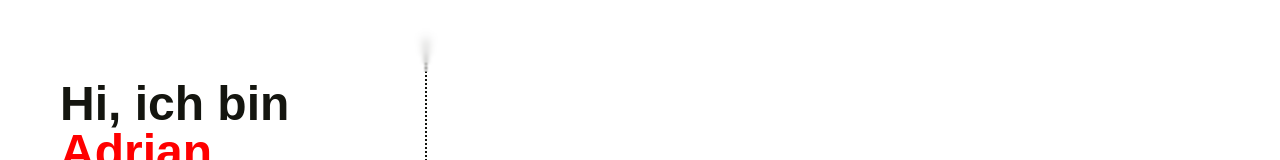
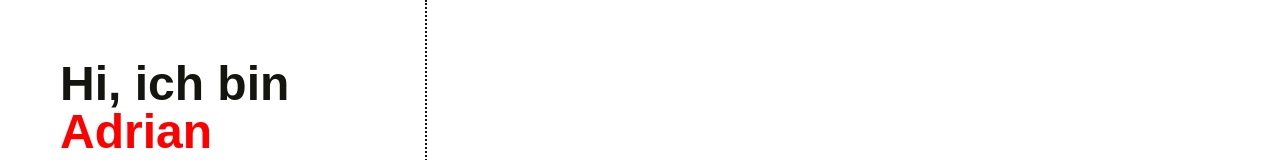
Before and after one commit to adrianricken/portfolio_250129, a Next.js app: page / in a window 1280 px wide. Shown: the top 160 px of the page. Built offline with nearby package versions, Linux system fonts and the light colour scheme.

Commit message:
change highlight color

```diff
--- a/src/app/globals.css
+++ b/src/app/globals.css
@@ -14,10 +14,10 @@ body {
   margin: 0;
   padding: 0;
   overflow-x: hidden;
-  background-color: var(--background-color);
   scroll-behavior: smooth;
-  color: var(--text-color1);
+  color: var(--text-color);
   font-family: "Montserrat", sans-serif;
+  background: var(--background-color);
 }
 
 * {
@@ -27,22 +27,18 @@ body {
 
 :root {
   --background-color: #ffffff;
-  --text-color1: #14150f;
-  --text-color2: #53372b;
+  --text-color: #14150f;
   --highlight-color: #ff0000;
   --icon-text-color: #14150f;
   --icon-background-color: #f2e4e4;
-  --navBar-border: #f1eaea;
 }
 
 [data-theme="dark"] {
   --background-color: #0000009b;
-  --text-color1: #d9d9d9;
-  --text-color2: #cccccc;
+  --text-color: #d9d9d9;
   --highlight-color: #ff0000;
   --icon-text-color: #14150f;
   --icon-background-color: #f2e4e4;
-  --navBar-border: #f1eaea;
 }
 
 @layer base {
--- a/src/app/layout.js
+++ b/src/app/layout.js
@@ -13,14 +13,14 @@ const geistMono = Geist_Mono({
 });
 
 export const metadata = {
-  title: "Adrian Ricken",
-  description: "Generated by create next app",
+  title: "Betreten erwünscht",
+  // description: "Auszüge aus meinem Schaffen",
 };
 
 export default function RootLayout({ children }) {
   return (
     <html lang="en">
-      <link rel="icon" href="/assets/favicon.png" sizes="any" />
+      <link rel="icon" href="/assets/favicon_white.png" sizes="any" />
       <body
         className={`${geistSans.variable} ${geistMono.variable} antialiased`}
       >
--- a/src/app/page.js
+++ b/src/app/page.js
@@ -7,7 +7,7 @@ import TransparentHeader from "@/components/TransparentHeader";
 export default function Home() {
   return (
     <>
-      <TransparentHeader />
+      {/* <TransparentHeader /> */}
       <About />
       <Projects />
       {/* Architekturpart */}
--- a/src/components/About.jsx
+++ b/src/components/About.jsx
@@ -9,23 +9,20 @@ import ContactLinks from "./ContactLinks";
 const About = () => {
   return (
     <>
-      <div
-        id="about"
-        className="flex justify-center md:min-h-screen pt-10 md:mt-0"
-      >
+      <div id="about" className="flex justify-center md:min-h-screen md:mt-0">
         <div className="relative w-full max-w-[1680px] h-content md:min-h-screen grid grid-cols-1 md:grid-cols-[2fr_3fr] lg:grid-cols-[1fr_2fr]">
           {/* Linker Container */}
-          <div className="relative flex flex-col items-center md:px-15 pt-10 md:border-r-2 md:border-dotted">
+          <div className="relative flex flex-col items-center md:px-15 pt-15 md:border-r-2 md:border-dotted">
             <h1 className="md:text-5xl md:self-start">
               Hi, ich bin{" "}
               <span className="text-[var(--highlight-color)]">Adrian</span>
             </h1>
             <h2 className="md:self-start md:text-3xl">Junior Web Developer</h2>
-            <div className="md:w-full w-100 sm:w-120 px-10 md:px-0">
+            <div className="hidden md:block md:w-full w-100 sm:w-120 px-10 md:px-0">
               <ContactLinks />
             </div>
 
-            <p className="w-100 sm:w-120 md:hidden font-bold text-lg md:text-xl text-justify leading-relaxed mt-5 px-10">
+            <p className="w-100 sm:w-120 md:hidden font-bold text-lg md:text-xl text-justify leading-relaxed mt-10 px-10">
               Design, Struktur und Funktionalität haben mich schon immer
               fasziniert. Mein Architekturstudium hat mir das Denken in
               Systemen, präzise Planung und nutzerzentrierte Gestaltung
@@ -41,7 +38,7 @@ const About = () => {
             alt="profile picture"
             width={320}
             height={320} // Setze eine Höhe hinzu
-            className="hidden md:block absolute bottom-20 left-1/2 md:left-1/5 lg:left-1/6 -translate-x-1/2"
+            className="hidden md:block absolute bottom-10 left-1/2 md:left-1/5 lg:left-1/6 -translate-x-1/2"
           />
 
           {/* Rechter Container */}
--- a/src/components/CV.jsx
+++ b/src/components/CV.jsx
@@ -73,13 +73,13 @@ export default function CV() {
             setActiveId={setActiveId}
           />
         ))}
-        <div className="w-full pt-10 flex justify-center items-center">
+        <div className="w-full pt-10 flex justify-start items-center">
           <a
             target="blank"
             href="https://app.enhancv.com/share/7c236387/?utm_medium=growth&utm_campaign=share-resume&utm_source=dynamic"
-            className="text-lg font-bold hover:text-gray-400"
+            className="text-lg font-bold hover:text-[var(--highlight-color)]"
           >
-            👉 ausführliches CV 👈
+            &rarr; detailliertes CV
           </a>
         </div>
       </div>
--- a/src/components/Contact.jsx
+++ b/src/components/Contact.jsx
@@ -13,9 +13,8 @@ const Contact = () => {
         {/* Rechter Container */}
         <div className="relative flex flex-col justify-center items-center w-full p-10">
           <p className="w-100 sm:w-120 md:w-100 lg:w-150 text-xl text-justify leading-relaxed px-10 md:px-0 font-bold">
-            Lust auf einen Austausch oder Fragen zu meinen Projekten?
-            <br />
-            Melde dich gerne!
+            Fragen, Kommentare oder Anregungen gerne über eine der folgenden
+            Optionen:
           </p>
           <div className="w-100 sm:w-120 md:w-100 lg:w-150 px-10 md:px-0 mb-10">
             <ContactLinks />
--- a/src/components/NavBar.jsx
+++ b/src/components/NavBar.jsx
@@ -4,7 +4,7 @@ import ThemeToggle from "./ThemeToggle";
 
 const NavBar = () => {
   return (
-    <div className="fixed h-[50px] w-[320px] left-1/2 md:left-1/5 lg:left-1/6 -translate-x-1/2 bottom-[20px] z-10 flex items-center justify-around bg-black rounded-3xl border-1 border-[var(--navBar-border)] text-gray-400 text-md">
+    <div className="fixed h-[50px] w-[320px] left-1/2 md:left-1/5 lg:left-1/6 -translate-x-1/2 bottom-[20px] z-10 flex items-center justify-around bg-black rounded-3xl border-1 border-[var(--icon-background-color)] text-gray-400 text-md">
       <ThemeToggle />
       <Link
         href="/#about"
--- a/src/components/Projects.jsx
+++ b/src/components/Projects.jsx
@@ -30,8 +30,8 @@ const Projects = () => {
           <div className="hidden md:flex relative justify-center flex-col items-center md:pr-10 md:pl-10 md:border-b-2 md:border-dotted">
             <div className="w-100 md:w-100 lg:w-150 font-bold text-xl mt-20 mb-20 text-justify leading-relaxed">
               <p>
-                Hier eine Auswahl von Projekten, die ich während meines Web
-                Development Bootcamps (mit)entwickelt habe. Jedes Projekt
+                Nachfolgend eine Auswahl von Projekten, die ich während meines
+                Web Development Bootcamps (mit)entwickelt habe. Jedes Projekt
                 spiegelt verschiedene Technologien, Konzepte und
                 Herausforderungen wider, mit denen ich mich intensiv beschäftigt
                 habe :
@@ -98,7 +98,9 @@ const Projects = () => {
                     </a>
                   </div>
                 </div>
-                <div></div>
+                <div className="md:hidden w-full pt-5 px-10">
+                  <hr className="border-dotted border-w-2" />
+                </div>
               </div>
             </div>
           </div>
--- a/src/components/TransparentHeader.jsx
+++ b/src/components/TransparentHeader.jsx
@@ -3,11 +3,11 @@ import React from "react";
 const TransparentHeader = ({ children }) => {
   return (
     <>
-      <div className="absolute top-0 w-full h-[2px] backdrop-blur-[5px] z-100 shadow-1 p-5"></div>
-      <div className="absolute top-1 w-full h-[2px] backdrop-blur-[4px] z-100 shadow-1 p-5"></div>
-      <div className="absolute top-4 w-full h-[2px] backdrop-blur-[3px] z-100 shadow-1 p-5"></div>
-      <div className="absolute top-6 w-full h-[2px] backdrop-blur-[2px] z-100 shadow-1 p-5"></div>
-      <div className="absolute top-8 w-full h-[2px] backdrop-blur-[1px] z-100 shadow-1 p-5">
+      <div className="absolute top-0 w-full h-[1px] backdrop-blur-[5px] z-100 shadow-1 p-5"></div>
+      <div className="absolute top-1 w-full h-[1px] backdrop-blur-[4px] z-100 shadow-1 p-5"></div>
+      <div className="absolute top-4 w-full h-[1px] backdrop-blur-[3px] z-100 shadow-1 p-5"></div>
+      <div className="absolute top-6 w-full h-[1px] backdrop-blur-[2px] z-100 shadow-1 p-5"></div>
+      <div className="absolute top-8 w-full h-[1px] backdrop-blur-[1px] z-100 shadow-1 p-5">
         {children}
       </div>
     </>
```
Also changed, not shown: public/assets/favicon_red.png (renamed from public/assets/favicon.png), public/assets/favicon_white.png (added).
